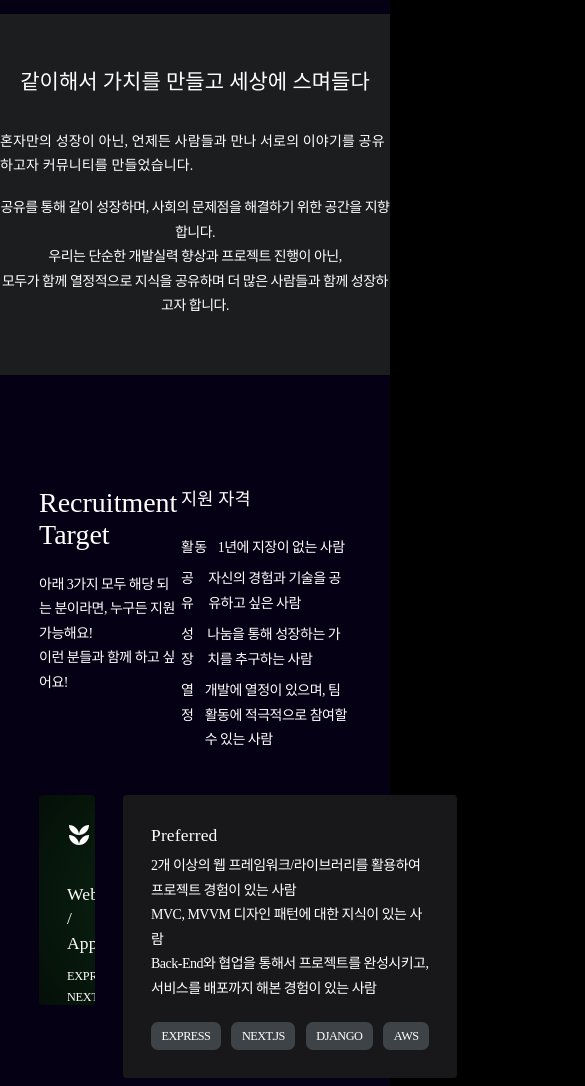
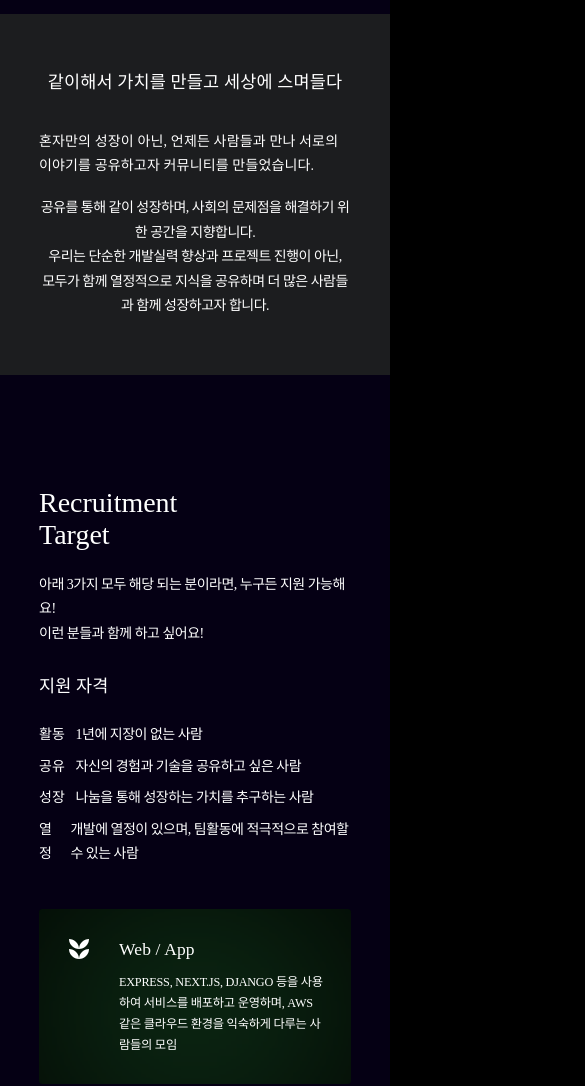
Before and after one commit to GDSC-DGU/gdsc-dgu, a Next.js app: page /recruit in a window 390 px wide. Shown: the part 914-2000 px from the top of the page, 585 px wide, since content can reach past the window. Built offline with nearby package versions, Linux system fonts and the light colour scheme; a web font is replaced by a local one.

Commit message:
✨Feat: Header, Part, Recommand, Schedule, Target Media Query적용

```diff
--- a/src/components/recruit/header/RecruitHeader.tsx
+++ b/src/components/recruit/header/RecruitHeader.tsx
@@ -25,8 +25,8 @@ const RecruitHeader = () => {
           backgroundPosition: 'center',
         }}
       >
-        <article className="flex flex-col items-center">
-          <BannerImg2 className="scale-75" />
+        <article className="flex flex-col items-center w-full">
+          <BannerImg2 className="scale-75 max-md:scale-50" />
           <div className="flex-col items-center flex mt-14">
             <p className="text-center Cap tracking-wide">
               2023/08/28 ~ 2023/09/14
--- a/src/components/recruit/part/RecruitPartRow.tsx
+++ b/src/components/recruit/part/RecruitPartRow.tsx
@@ -7,12 +7,12 @@ import { RecruitPart } from '@/interfaces/recruit/recruitPart';
 
 const RecruitPartRow = ({ recruitPart }: { recruitPart: RecruitPart }) => {
   return (
-    <section className="self-stretch justify-start items-start gap-8 flex">
-      <div className=" w-96 h-60 p-8 bg-black rounded flex-col justify-start items-start gap-5 relative overflow-hidden">
+    <section className="self-stretch justify-start items-start gap-8 flex max-md:flex-col">
+      <div className="p-8 bg-black rounded flex-col justify-start items-start gap-5 relative overflow-hidden max-md:w-full">
         {/* 배경으로 사용할 div */}
         <div className="absolute top-0 left-0 w-full h-full z-0">
           <div
-            className={`w-96 h-60 relative opacity-40 ${
+            className={`w-full h-60 relative opacity-40 ${
               recruitPart.id == 1
                 ? 'bg-[#33A852]'
                 : recruitPart.id == 2
@@ -22,8 +22,8 @@ const RecruitPartRow = ({ recruitPart }: { recruitPart: RecruitPart }) => {
           />
         </div>
         {/* 배경 위에 올라갈 내용 */}
-        <div className="relative z-10">
-          <div className="mb-10">
+        <div className="relative z-10 max-md:flex-row flex flex-col">
+          <div className="mb-10 max-md:mr-8">
             {recruitPart.id == 1 ? (
               <WebAppIcon />
             ) : recruitPart.id == 2 ? (
@@ -39,7 +39,7 @@ const RecruitPartRow = ({ recruitPart }: { recruitPart: RecruitPart }) => {
         </div>
       </div>
 
-      <div className="grow p-8 bg-zinc-900 rounded flex-col justify-start items-start gap-6 flex">
+      <div className="grow p-8 bg-mono_900 rounded flex-col justify-start items-start gap-6 flex">
         <div className="self-stretch flex-col justify-start items-start gap-2 flex">
           <div className="H6">Preferred</div>
           <div className="B1">
--- a/src/components/recruit/recommand/RecruitRecommand.tsx
+++ b/src/components/recruit/recommand/RecruitRecommand.tsx
@@ -13,7 +13,8 @@ const RecruitRecommand = () => {
   return (
     <section className="w-full py-16 bg-mono_900 flex-col items-center justify-center gap-10 flex">
       {/* title */}
-      <div className="justify-center gap-2 inline-flex H5">
+      <div className="max-md:w-4/5 flex-col items-center justify-center gap-10 flex">
+        <div className="justify-center gap-2 inline-flex H5 max-md:H6">
           <p>같이해서 가치를 만들고 세상에 스며들다</p>
         </div>
         {/* body */}
@@ -36,6 +37,7 @@ const RecruitRecommand = () => {
             </p>
           </div>
         </div>
+      </div>
     </section>
   );
 };
--- a/src/components/recruit/schedule/RecruitSchedule.tsx
+++ b/src/components/recruit/schedule/RecruitSchedule.tsx
@@ -3,6 +3,7 @@ import { RECRUIT_SCHEDULE } from '@/constants/recruit/recruitSchedule';
 
 const RecruitSchedule = () => {
   return (
+    // <section className="grid  desktop:grid-cols-4 tablet:grid-cols-2  grid-cols-1 gap-x-8 gap-y-8">
     <section className="w-full bg-[#F7F8FA] flex-col justify-start items-center gap-2.5 inline-flex">
       <div className="w-4/5 px-10 py-40 bg-gray-50">
         <div className="flex-col items-center gap-2.5 flex">
@@ -10,7 +11,7 @@ const RecruitSchedule = () => {
             <div className="px-1 pb-10">
               <p className="text-mono_black H3">Schedule</p>
             </div>
-            <section className="gap-5 inline-flex">
+            <section className="gap-5 inline-flex desktop:flex-row tablet:flex-col max-sm:flex-col ">
               <RecruitScheduleBox schedules={RECRUIT_SCHEDULE['document']} />
               <RecruitScheduleBox
                 schedules={RECRUIT_SCHEDULE['firstPresentation']}
--- a/src/components/recruit/target/RecruitTarget.tsx
+++ b/src/components/recruit/target/RecruitTarget.tsx
@@ -5,7 +5,7 @@ import RecruitTargetRowText from '@/components/recruit/target/RecruitTargetRowTe
 const RecruitTarget = () => {
   return (
     <section className="w-4/5 flex flex-col  mx-auto my-32">
-      <section className="flex justify-between">
+      <section className="flex justify-between max-md:flex-col">
         <div className="pb-8 flex-col justify-start">
           {/* 모집 타겟div */}
           <div className="flex flex-col gap-6 self-start justify-start">
```
Lines whose indentation alone changed are shown as unchanged.
